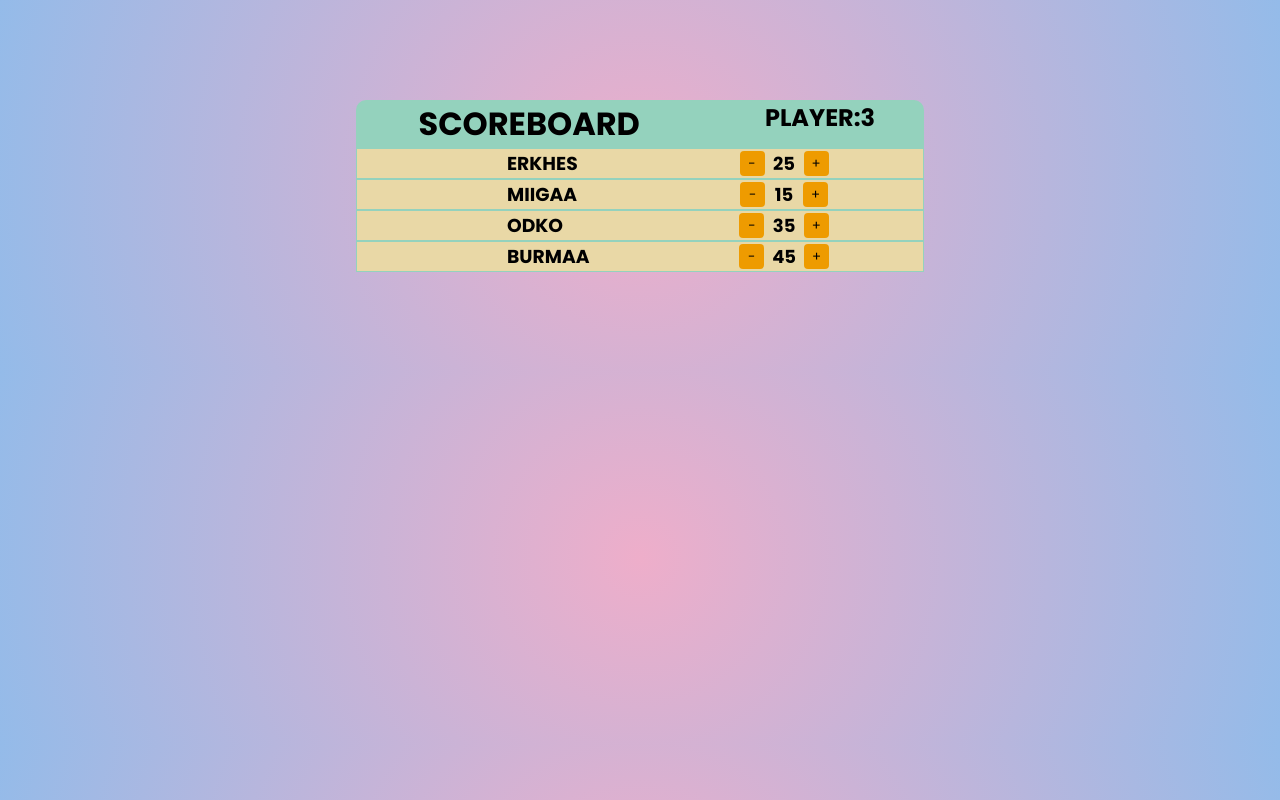
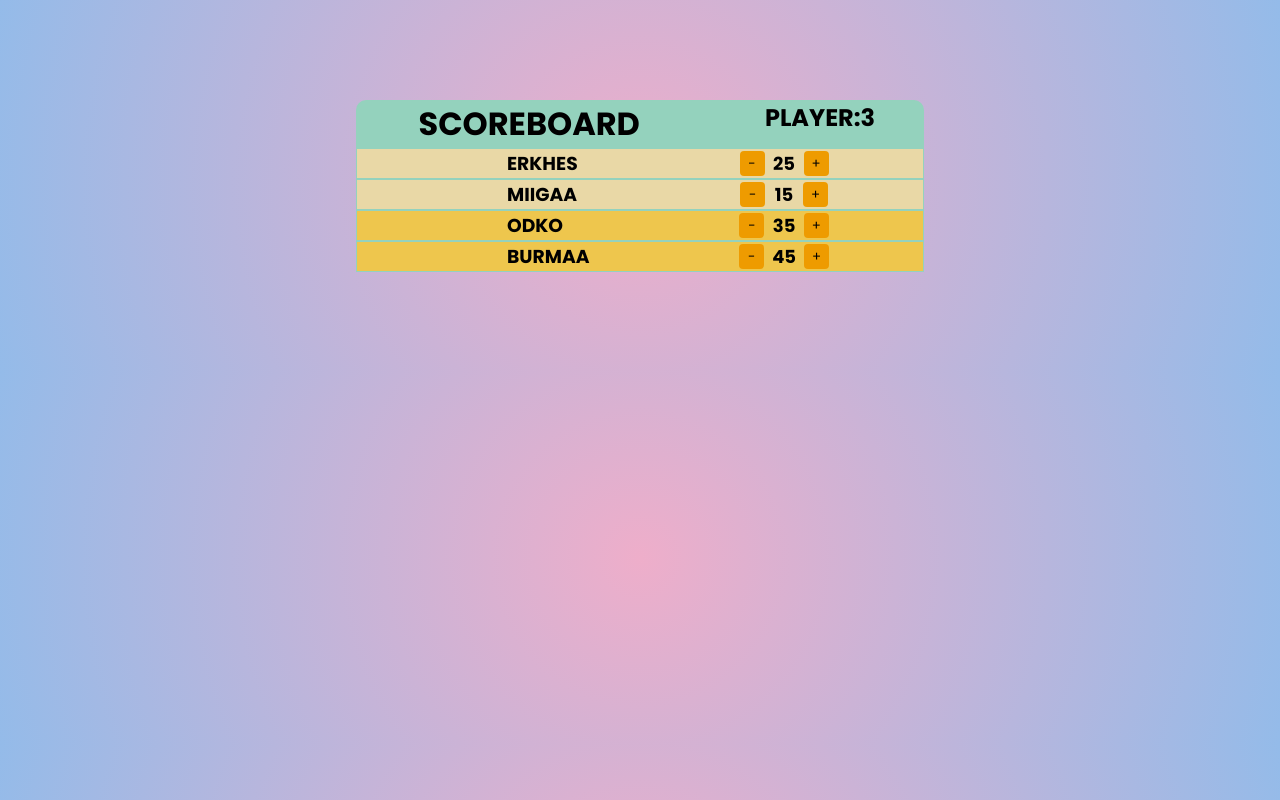
Before and after one commit to MunkhtamirG/firstReact, a React (Create React App) app: page / in a window 1280 px wide. Built offline with nearby package versions, Linux system fonts and the light colour scheme.

Commit message:
USESTATE

```diff
--- a/src/App.css
+++ b/src/App.css
@@ -43,6 +43,15 @@ body {
   padding-right: 90px;
   background-color: #e9d8a6;
 }
+.boxBG {
+  display: flex;
+  justify-content: space-between;
+  align-items: center;
+  border: 1px solid #94d2bd;
+  padding-left: 150px;
+  padding-right: 90px;
+  background-color: #eec64d;
+}
 .data {
   width: 30%;
   display: flex;
--- a/src/App.js
+++ b/src/App.js
@@ -27,14 +27,21 @@ let players = [
 ];
 
 function App() {
-  const [, changeScore] = useState(players.forEach((e) => e.score));
+  let total = 0;
+
+  players.forEach((player) => {
+    total += player.score;
+  });
+  let avarege = total / players.length;
+
+  const [score, changeScore] = useState(players.forEach((e) => e.score));
   function modifyScore(name, plusMinus) {
     if (plusMinus === "+") {
       players[findPlayerIndex(name)].score++;
-      changeScore(players[findPlayerIndex(name)].score);
+      changeScore(score + 1);
     } else {
       players[findPlayerIndex(name)].score--;
-      changeScore(players[findPlayerIndex(name)].score);
+      changeScore(score - 1);
     }
   }
   function findPlayerIndex(playerName) {
@@ -53,7 +60,12 @@ function App() {
       <Header />
       {players.map((player, index) => {
         return (
-          <Player key={index} playerData={player} modifyScore={modifyScore} />
+          <Player
+            key={index}
+            playerData={player}
+            modifyScore={modifyScore}
+            avarege={avarege}
+          />
         );
       })}
     </div>
--- a/src/Player.js
+++ b/src/Player.js
@@ -1,9 +1,17 @@
+import { useState } from "react";
 import Score from "../src/Score";
 function Player(prop) {
+  const [score, changeScore] = useState(prop.playerData.score);
+  let boxClass;
+  if (prop.avarege > score) {
+    boxClass = "box";
+  } else {
+    boxClass = "boxBG";
+  }
   return (
-    <div className="box">
+    <div className={boxClass}>
       <h3>{prop.playerData.name}</h3>
-      <Score playerData={prop.playerData} modifyScore={prop.modifyScore} />
+      <Score score={score} changeScore={changeScore} />
     </div>
   );
 }
--- a/src/Score.js
+++ b/src/Score.js
@@ -1,15 +1,18 @@
 function Score(prop) {
   function handler(e) {
     if (e.target.textContent === "+") {
-      prop.modifyScore(prop.playerData.name, "+");
+      // prop.modifyScore(prop.playerData.name, "+");
+      prop.changeScore(prop.score + 1);
     } else {
-      prop.modifyScore(prop.playerData.name, "-");
+      // prop.modifyScore(prop.playerData.name, "-");
+      prop.changeScore(prop.score - 1);
     }
   }
   return (
     <div className="data">
       <button onClick={handler}>-</button>
-      <p>{prop.playerData.score}</p>
+      {/* <p>{prop.playerData.score}</p> */}
+      <p>{prop.score}</p>
       <button onClick={handler}>+</button>
     </div>
   );
```
